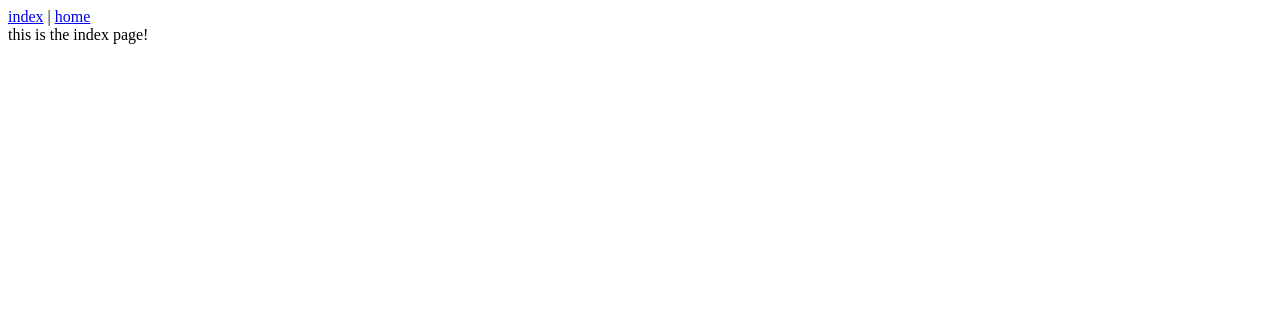
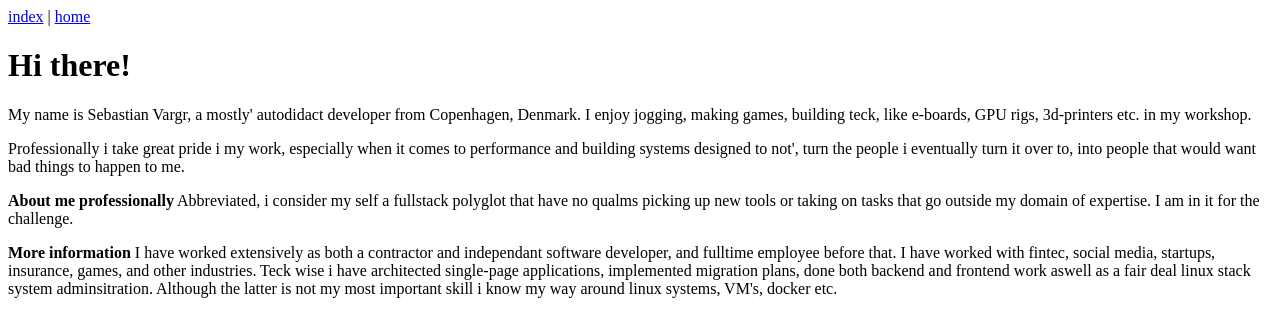
Before and after one commit to sebbdk/Curriculum-Vitae, a React app: page / in a window 1280 px wide. Shown: the top 336 px of the page. Built offline with nearby package versions, Linux system fonts and the light colour scheme; the HTML template or start-up script is replaced by a standard one.

Commit message:
writing progress

```diff
--- a/package.json
+++ b/package.json
@@ -18,10 +18,10 @@
     "jsx-loader": "^0.13.2",
     "mini-css-extract-plugin": "^0.4.4",
     "optimize-css-assets-webpack-plugin": "^5.0.1",
-    "raw-loader": "^0.5.1",
     "react": "^16.3.2",
     "react-dev-utils": "^6.1.1",
     "react-dom": "^16.3.2",
+    "react-markdown": "^4.0.3",
     "react-router": "^4.3.1",
     "react-router-dom": "^4.3.1",
     "static-site-generator-webpack-plugin": "medialaan/static-site-generator-webpack-plugin#58524c0",
--- a/src/app.js
+++ b/src/app.js
@@ -2,7 +2,7 @@
 * @Author: Kasper Sebb' brandt
 * @Date:   2018-10-26 20:02:56
 * @Last Modified by:   Kasper Sebb' brandt
-* @Last Modified time: 2018-11-01 21:13:20
+* @Last Modified time: 2018-11-02 20:52:59
 */
 import React from 'react'
 import { MemoryRouter, BrowserRouter, Route, Link } from 'react-router-dom';
@@ -18,6 +18,8 @@ export default function App(props) {
     initialPath = paths.indexOf(path);
     initialPath = initialPath < 0 ? 0 : initialPath;
   }
+
+  console.log('123')
 
   const routerContent = (
     <div>
--- a/src/m/pages/index.js
+++ b/src/m/pages/index.js
@@ -2,9 +2,29 @@
 * @Author: Kasper Sebb' brandt
 * @Date:   2018-10-23 19:54:04
 * @Last Modified by:   Kasper Sebb' brandt
-* @Last Modified time: 2018-10-26 23:42:43
+* @Last Modified time: 2018-11-02 21:44:22
 */
 import React, { Component } from 'react';
+import ReactMarkdown from 'react-markdown';
+
+const aboutMe = `
+# Hi there!
+My name is Sebastian Vargr, a mostly' autodidact developer from Copenhagen, Denmark.
+I enjoy jogging, making games, building teck, like e-boards, GPU rigs, 3d-printers etc. in my workshop.
+
+Professionally i take great pride i my work, especially when it comes to performance and building systems
+designed to not', turn the people i eventually turn it over to, into people that would want bad things to happen to me.
+
+
+**About me professionally** Abbreviated, i consider my self a fullstack polyglot that have no qualms picking up new tools or taking on tasks that go outside
+my domain of expertise. I am in it for the challenge.
+
+**More information**
+I have worked extensively as both a contractor and independant software developer, and fulltime employee before that.
+I have worked with fintec, social media, startups, insurance, games, and other industries.
+Teck wise i have architected single-page applications, implemented migration plans, done both backend and frontend work aswell as a fair deal linux stack system adminsitration.
+Although the latter is not my most important skill i know my way around linux systems, VM's, docker etc.
+`;
 
 export class Index extends Component {
 
@@ -15,9 +35,17 @@ export class Index extends Component {
   render() {
     console.log('render index!');
 
+
+
     return (
       <div className="vt-index">
-        this is the index page!
+        <div class="title-section"></div>
+        <div class="profile-section"></div>
+        <div class="contact-section"></div>
+        <div class="experience-section"></div>
+        <div class="skills-section"></div>
+
+        <ReactMarkdown source={aboutMe} />
       </div>
     );
   }
```
Also changed, not shown: 3 other files (tests, documents, lock files or other folders).
